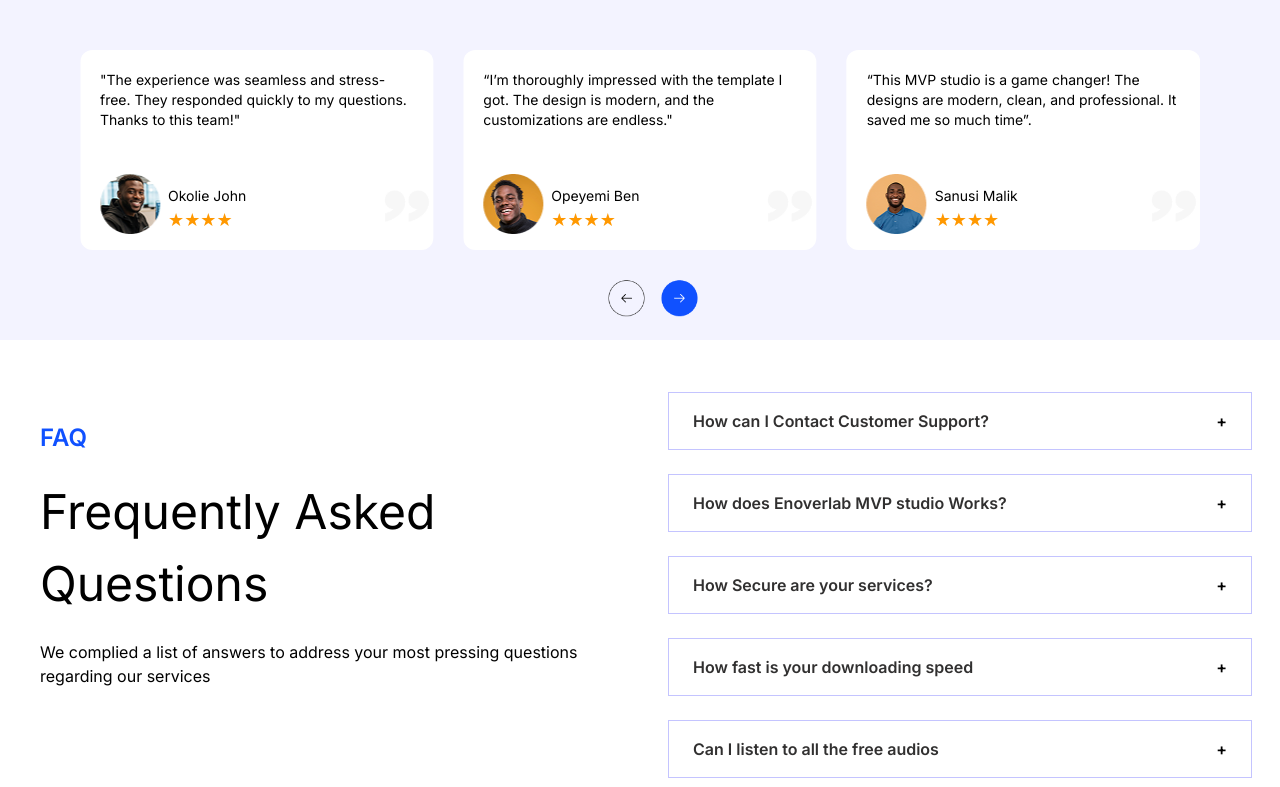
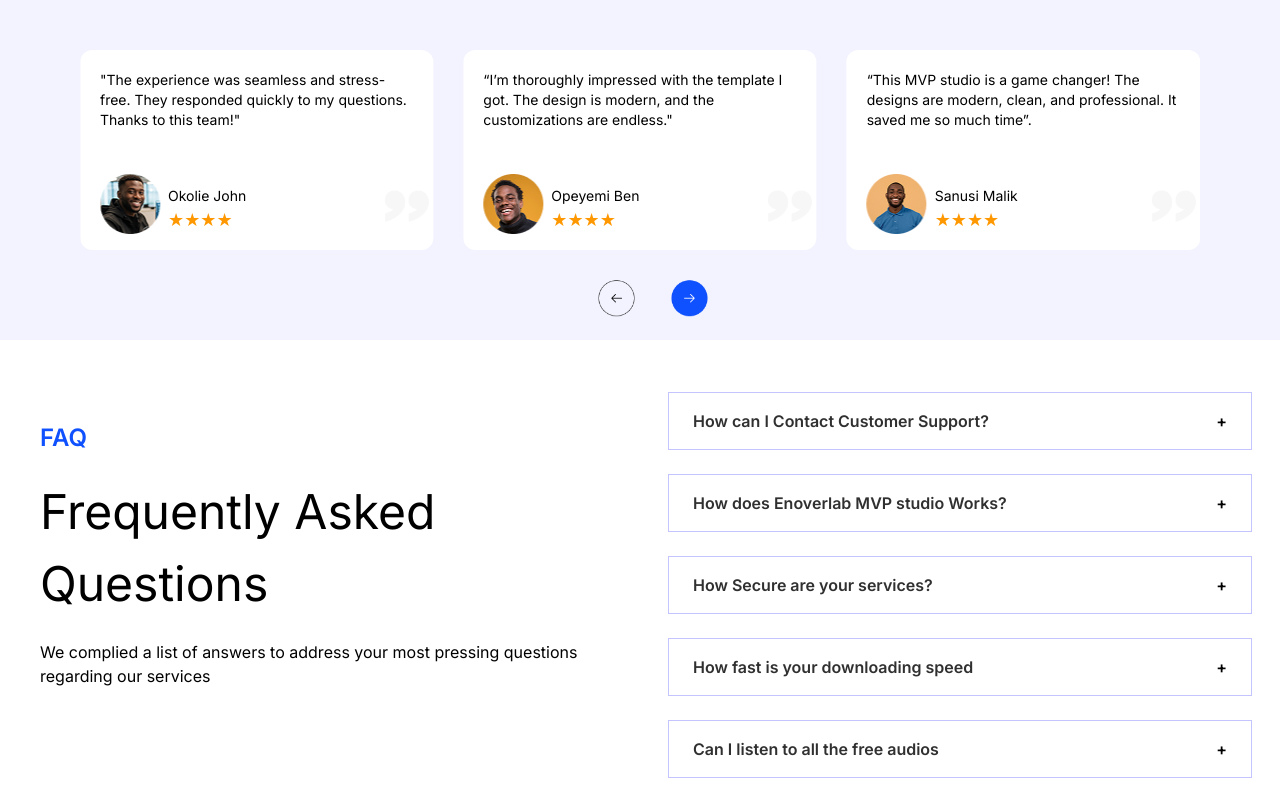
Before and after one commit to Enoverlab/mvpstudio-enoverlab, a React (Vite) app: page / in a window 1280 px wide. Shown: the part 4678-5465 px from the top of the page. Built offline with nearby package versions, Linux system fonts and the light colour scheme.

Commit message:
nav buttons

```diff
--- a/src/index.css
+++ b/src/index.css
@@ -67,7 +67,6 @@ body{
     transform: translateX(-45%);
     -webkit-transform: scale(0.6);
     -webkit-transform: translateX(-45%);
-
 }
 
 #swiper-slide{
@@ -75,11 +74,11 @@ body{
 }
 
 .swiper-button-prev {
-    left: calc(50% - 20px);
+    left: calc(50% - 30px);
 }
 
 .swiper-button-next {
-    right: calc(50% - 60px);
+    right: calc(50% - 70px);
 }
 
 .abouthero {
```
